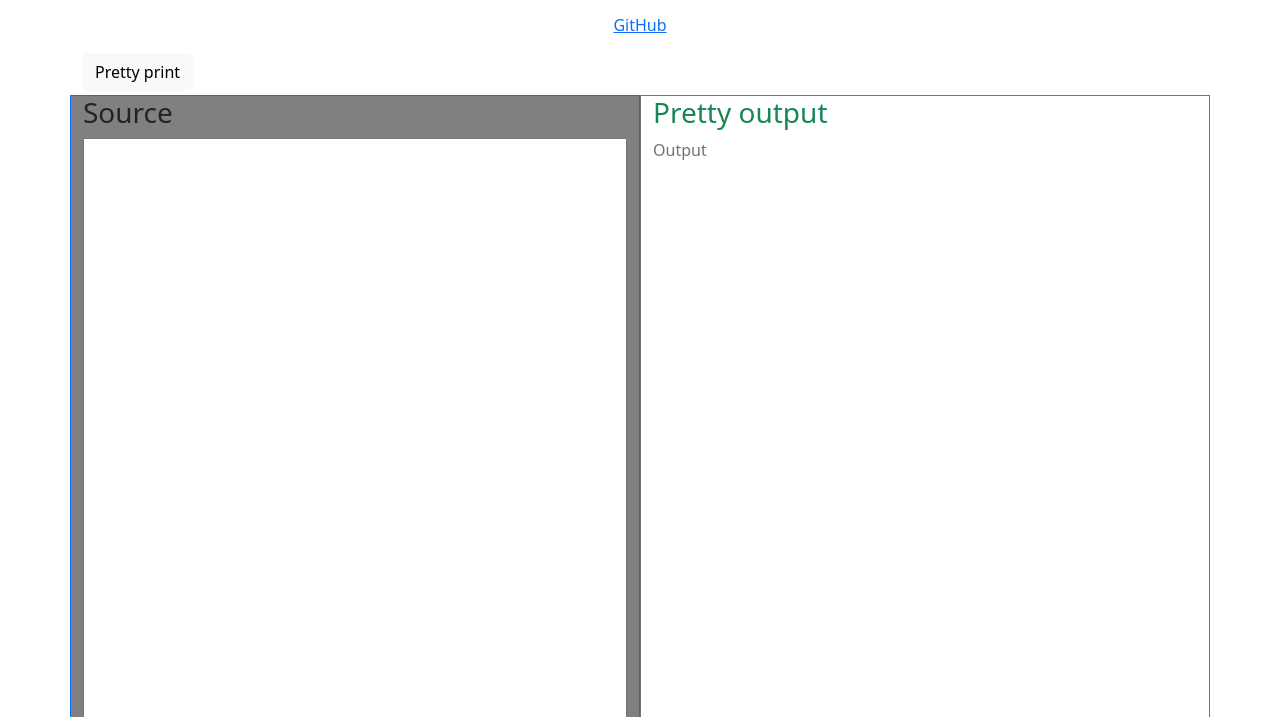
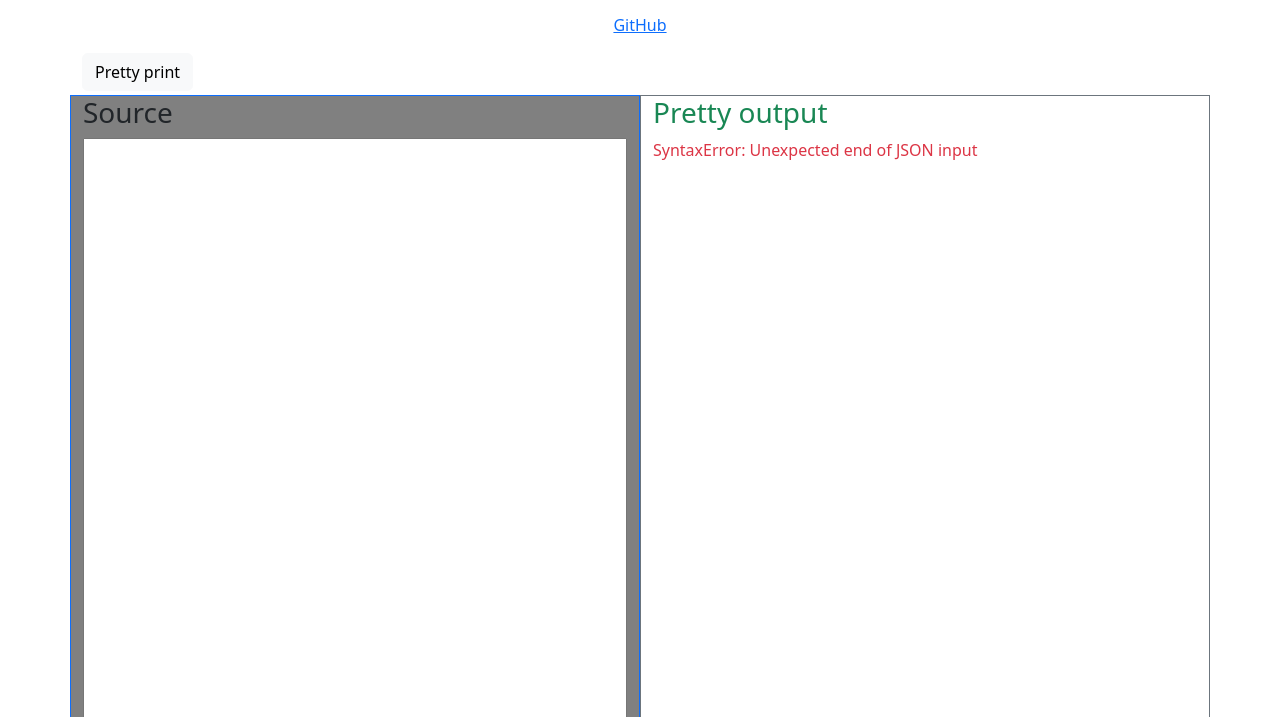
Before and after one commit to ajanicij/json-pretty-print, a plain HTML site: page index.html in a window 1280 px wide. Both pictures are taken after a click on the button "Pretty print". Shown: the part 83-800 px from the top of the page. Drawn offline with nearby package versions, Linux system fonts and the light colour scheme.

Commit message:
Handling exceptions in processing JSON

```diff
--- a/index.html
+++ b/index.html
@@ -9,12 +9,16 @@
     <script>
 
       function prettyPrint() {
-        let fname = document.getElementById("fname").value;
-        let json_obj = JSON.parse(fname);
-        let json_str = JSON.stringify(json_obj, undefined, 4);
         var output = document.getElementById("myoutput");
-        var html = `<pre>${json_str}</pre>`;
-        output.innerHTML = html;
+        try {
+          let fname = document.getElementById("fname").value;
+          let json_obj = JSON.parse(fname);
+          let json_str = JSON.stringify(json_obj, undefined, 4);
+          var html = `<pre>${json_str}</pre>`;
+          output.innerHTML = html;
+        } catch(err) {
+          output.innerHTML = `<div class="text-danger">${err}</div>`;
+        }
       }
 
       $(function() {
```
